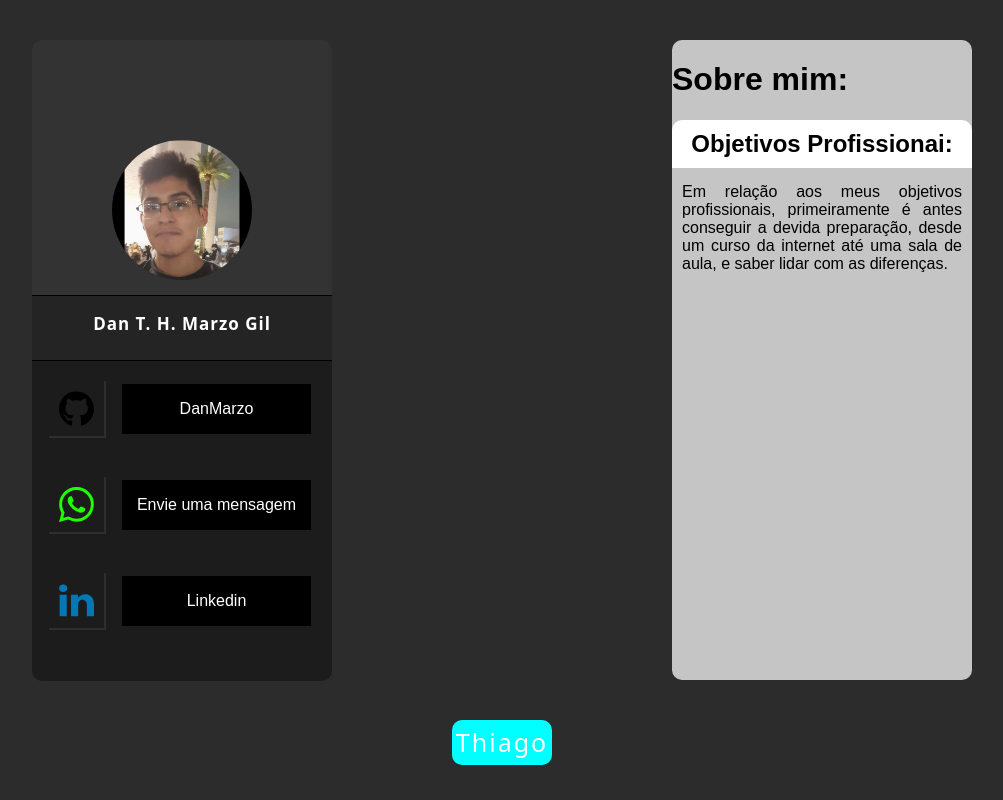
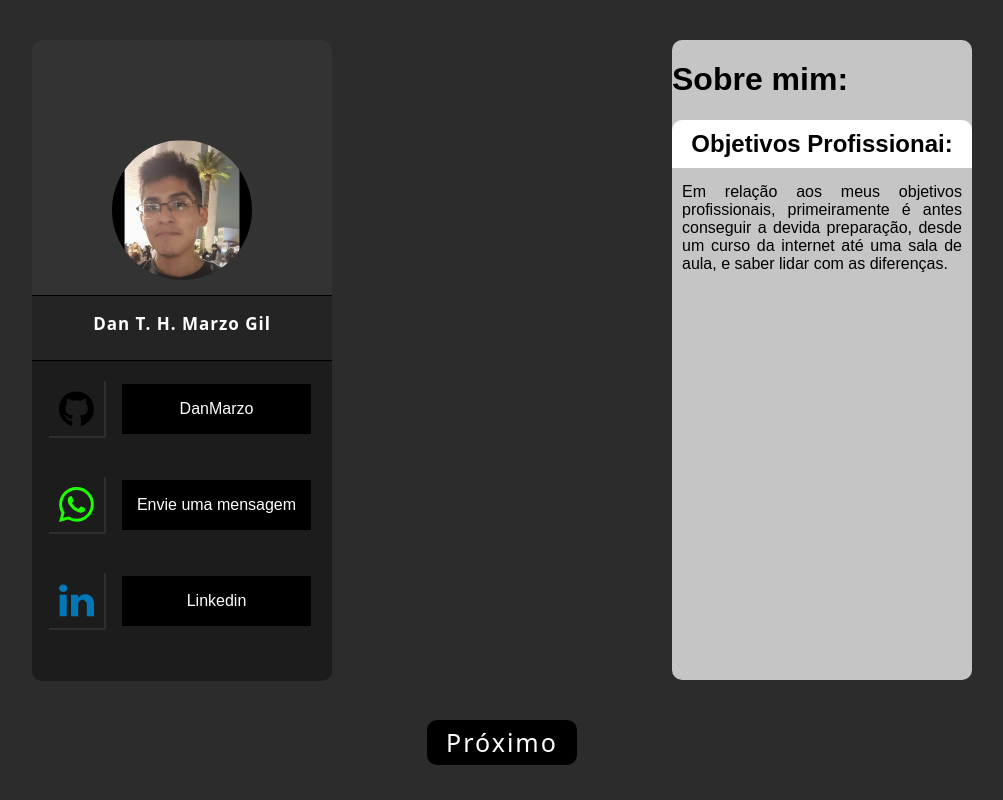
Before and after one commit to DanMarzo/Apresentacao-o-PWeb-II-Etec, an Angular app: page / in a window 1280 px wide. Shown: the whole page, without its empty margins (138-1141 px from the left). Built offline with nearby package versions, Linux system fonts and the light colour scheme.

Commit message:
Adicionando a imagem de perfil

```diff
--- a/src/app/app.component.css
+++ b/src/app/app.component.css
@@ -142,10 +142,10 @@
   font-size: 25px;
   letter-spacing: 2px;
   font-family: system-ui, -apple-system, BlinkMacSystemFont, 'Segoe UI', Roboto, Oxygen, Ubuntu, Cantarell, 'Open Sans', 'Helvetica Neue', sans-serif;
-  background-color: aqua;
+  background-color: rgb(0, 0, 0);
   height: 45px;
   line-height: 45px;
-  width: 100px;
+  width: 150px;
   text-align: center;
   border-radius: 10px;
 }
--- a/src/app/app.component.html
+++ b/src/app/app.component.html
@@ -42,7 +42,7 @@
         Em relação aos meus objetivos profissionais, primeiramente é antes conseguir a devida preparação, desde um curso da internet até uma sala de aula, e saber lidar com as diferenças.
       </p>
     </div>
-    <a href="#thiago" class="transition">Thiago</a>
+    <a href="#thiago" class="transition">Próximo</a>
   </div>
 
 
@@ -51,6 +51,7 @@
       <div class="class-banner">
         <div class="class-backFoto">
           <div class="class-div-foto">
+            <img src="../assets/perfilThi.jpg" title="perfil Dan">
           </div>
         </div>
         <section class="class-section-nameSpace">
@@ -86,7 +87,7 @@
       <p>Lorem ipsum, dolor sit amet consectetur adipisicing elit. Facere, quis odio! Facilis, ratione debitis. Debitis, a quidem illo, numquam id nemo excepturi nihil distinctio tenetur ipsum unde vero atque aliquam.
       </p>
     </div>
-    <a href="#dan" id="thiago" class="transition">Dan</a>
+    <a href="#dan" id="thiago" class="transition">Voltar</a>
   </div>
 
 
```
Also changed, not shown: src/assets/perfilThi.jpg (added).
